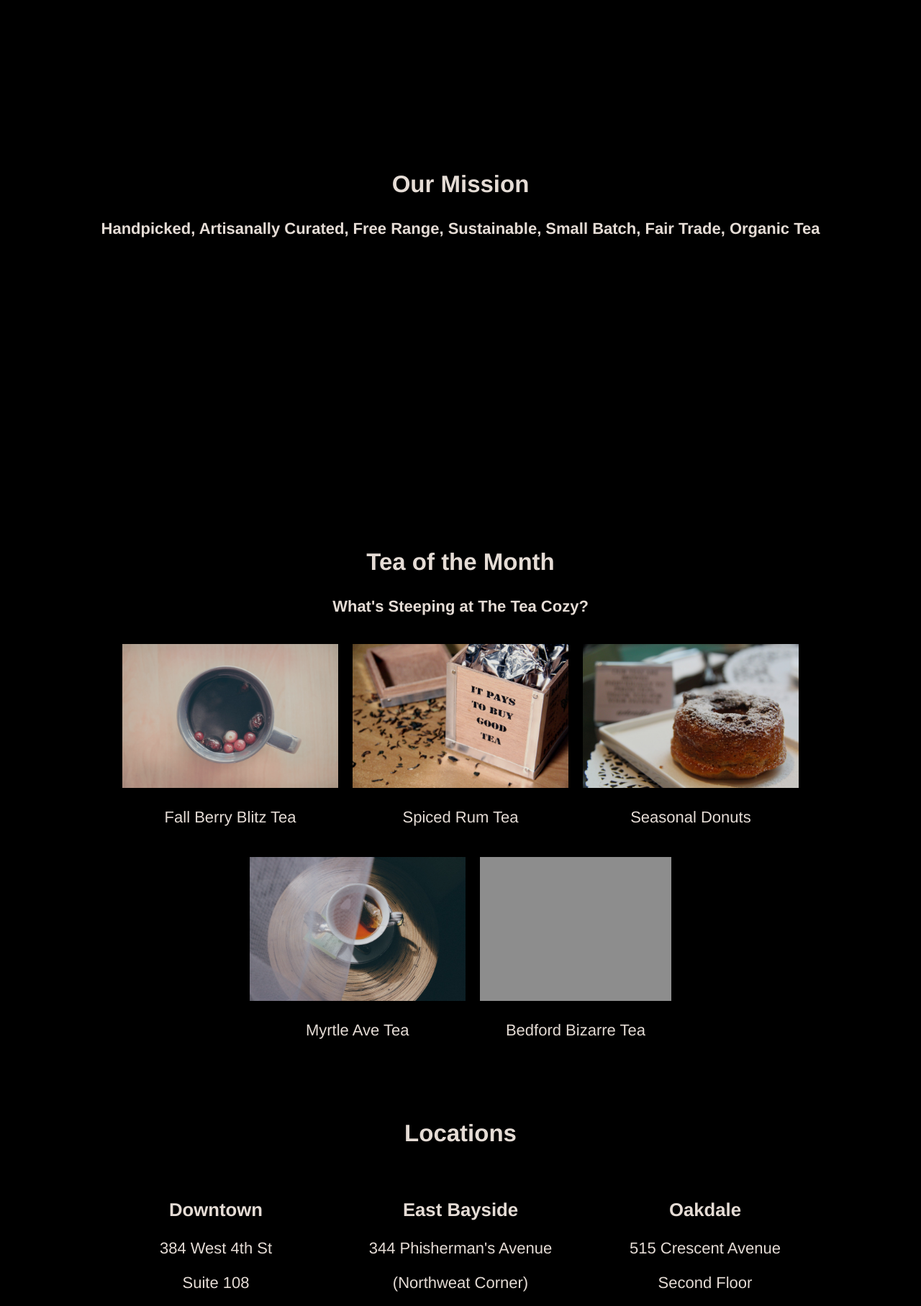
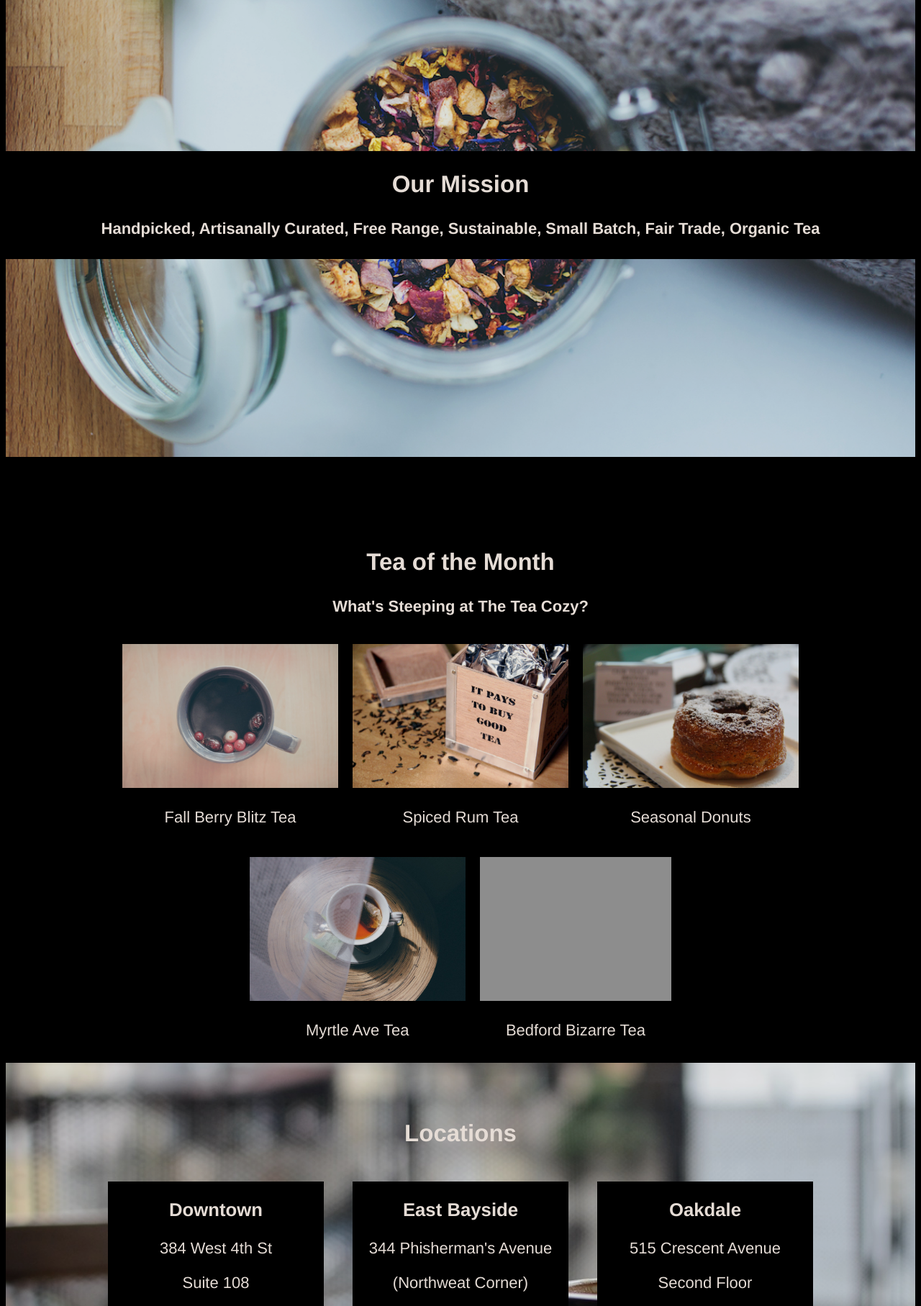
Before and after one commit to maxjunerd/learn-web-development, a plain HTML site: page Codecademy/Tea Cozy/index.html in a window 1280 px wide. Shown: the part 73-1888 px from the top of the page at 72% size. Drawn offline with Linux system fonts and the light colour scheme; the site is published under a folder, as on GitHub Pages, so addresses that start at the root find nothing.

Commit message:
edit background url

```diff
--- a/Codecademy/Tea Cozy/style/style.css
+++ b/Codecademy/Tea Cozy/style/style.css
@@ -54,7 +54,7 @@ main {
 
 }
 #mission {
-    background-image: url("/images/img-mission-background.jpg");
+    background-image: url("../images/img-mission-background.jpg");
     background-position: center;
     background-size: cover;
     background-repeat: no-repeat;
@@ -109,7 +109,7 @@ main {
 
 }
 #locations {
-    background-image: url("/images/img-locations-background.jpg");
+    background-image: url("../images/img-locations-background.jpg");
     background-repeat: no-repeat;
     background-position: center;
     background-size: cover;
```
